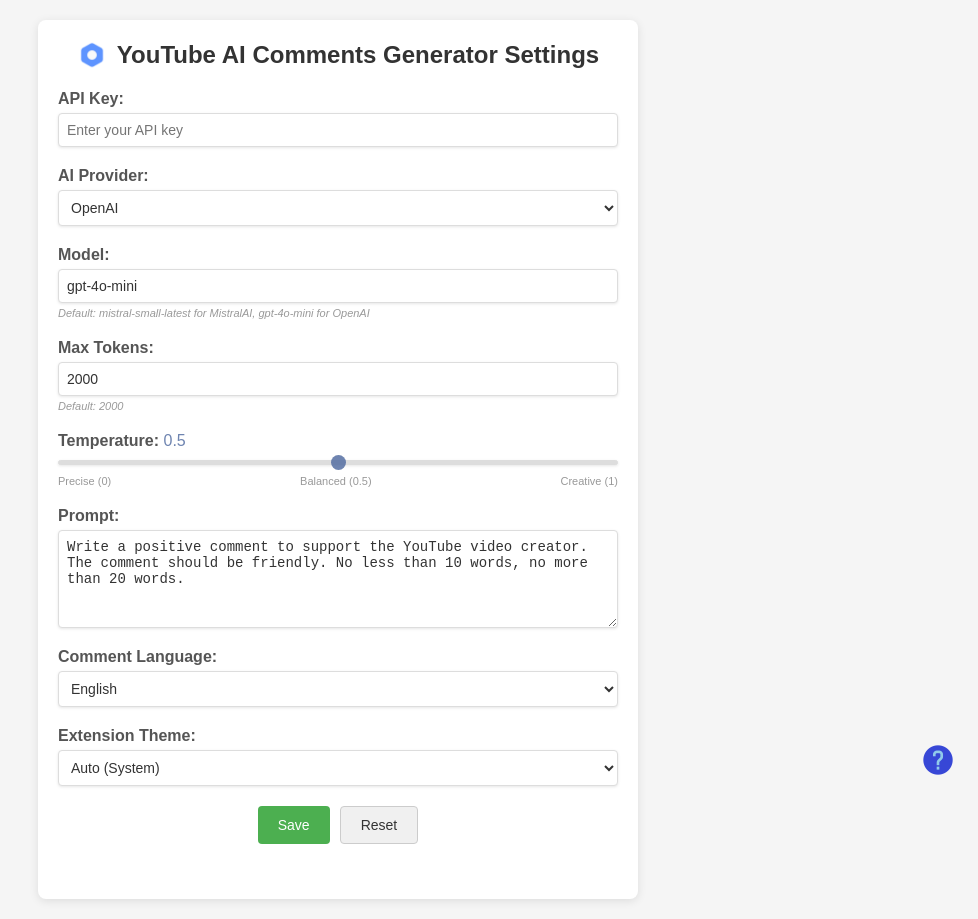
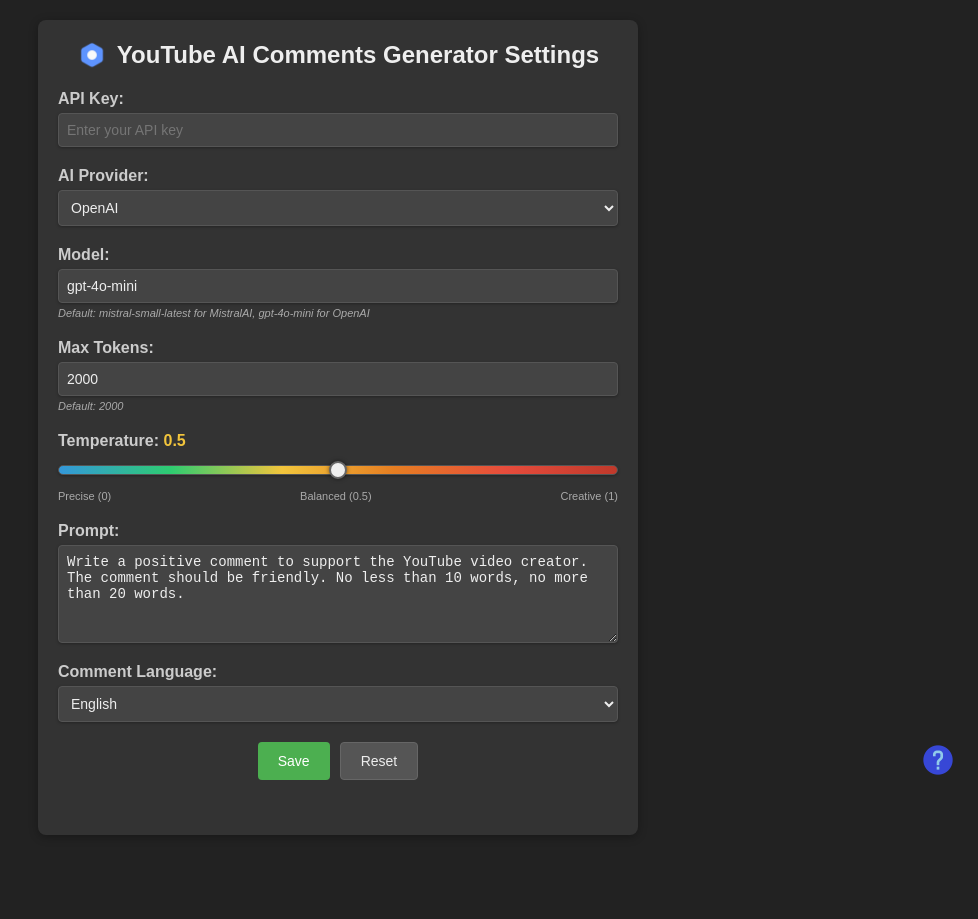
Before and after one commit to Sigmanor/yt-ai-comments, a browser extension: page src/options/options.html in a window 1280 px wide. Both pictures are taken after a click on the button "Reset". Shown: the whole page, without its empty margins (302-1280 px from the left). After the commit the page ends 855 px from the top, so only its background shows below. Drawn offline with Linux system fonts and the light colour scheme.

Commit message:
style: update temperature slider and theme settings
This commit updates the temperature slider with a gradient background and improved styling for better visibility. It also removes the theme selector, setting the theme to dark by default. The temperature display now changes color based on the selected value, and the theme is applied immediately upon page load.

```diff
--- a/src/options/options.css
+++ b/src/options/options.css
@@ -164,30 +164,72 @@
   padding: 0 !important;
 }
 
+/* Temperature slider with gradient background */
+#temperature {
+  background: linear-gradient(to right,
+    #3498db 0%, /* Cold blue */
+    #2ecc71 20%, /* Cool blue-green */
+    #f2c53c 40%, /* Neutral yellow */
+    #e67e22 60%, /* Warm orange */
+    #e74c3c 80%, /* Hot red */
+    #c0392b 100% /* Deep red */
+  );
+  height: 10px; /* Increased height for better visibility */
+  margin: 15px 0; /* Increased margin for better spacing */
+  border-radius: 5px;
+  box-shadow: inset 0 1px 3px rgba(0, 0, 0, 0.2);
+}
+
+/* Ensure the gradient is visible in dark theme */
+[data-theme="dark"] #temperature,
+html[data-theme="dark"] #temperature {
+  box-shadow: inset 0 1px 3px rgba(0, 0, 0, 0.5);
+  border: 1px solid rgba(255, 255, 255, 0.1);
+}
+
 input[type="range"]::-webkit-slider-thumb {
   -webkit-appearance: none;
   appearance: none;
-  width: 15px;
-  height: 15px;
-  background: #556fa2d9;
+  width: 18px;
+  height: 18px;
+  background: #fff;
+  border: 2px solid #333;
   border-radius: 50%;
   cursor: pointer;
+  box-shadow: 0 0 4px rgba(0, 0, 0, 0.3);
+}
+
+/* Dark theme slider thumb */
+[data-theme="dark"] input[type="range"]::-webkit-slider-thumb,
+html[data-theme="dark"] input[type="range"]::-webkit-slider-thumb {
+  background: #eee;
+  border: 2px solid #666;
+  box-shadow: 0 0 4px rgba(0, 0, 0, 0.5);
 }
 
 input[type="range"]::-moz-range-thumb {
-  width: 15px;
-  height: 15px;
-  background: #556fa2d9;
+  width: 18px;
+  height: 18px;
+  background: #fff;
+  border: 2px solid #333;
   border-radius: 50%;
   cursor: pointer;
-  border: none;
+  box-shadow: 0 0 4px rgba(0, 0, 0, 0.3);
+}
+
+/* Dark theme slider thumb for Firefox */
+[data-theme="dark"] input[type="range"]::-moz-range-thumb,
+html[data-theme="dark"] input[type="range"]::-moz-range-thumb {
+  background: #eee;
+  border: 2px solid #666;
+  box-shadow: 0 0 4px rgba(0, 0, 0, 0.5);
 }
 
 #temperature-value {
-  font-weight: normal;
-  color: #556fa2d9;
   display: inline-block;
   min-width: 30px;
+  font-weight: bold;
+  transition: color 0.3s ease;
 }
 
 .buttons {
--- a/src/options/options.html
+++ b/src/options/options.html
@@ -1,5 +1,5 @@
 <!DOCTYPE html>
-<html data-theme="light">
+<html data-theme="dark">
 
 <head>
   <meta charset="UTF-8">
@@ -12,13 +12,7 @@
       cursor: pointer !important;
     }
 
-    #theme {
-      cursor: pointer !important;
-    }
-
-    .option-group #theme {
-      cursor: pointer !important;
-    }
+    /* Theme selector removed - only dark theme is used */
 
     input:focus,
     textarea:focus,
@@ -201,14 +195,7 @@
       </select>
     </div>
 
-    <div class="option-group">
-      <label for="theme">Extension Theme:</label>
-      <select id="theme" style="width: 100%; box-sizing: border-box; cursor: pointer !important;">
-        <option value="light">Light</option>
-        <option value="dark">Dark</option>
-        <option value="auto">Auto (System)</option>
-      </select>
-    </div>
+    <!-- Theme selector removed - only dark theme is used -->
 
     <div class="buttons">
       <button id="save-btn">Save</button>
--- a/src/options/options.js
+++ b/src/options/options.js
@@ -6,7 +6,7 @@
   model: '',  // Will be set dynamically based on provider
   maxTokens: 2000,
   temperature: 0.5,
-  theme: 'auto', // Auto = system theme, can be 'light', 'dark', or 'auto'
+  theme: 'dark', // Only dark theme is used
   prompt: 'Write a positive comment to support the YouTube video creator. The comment should be friendly. No less than 10 words, no more than 20 words.'
 };
 
@@ -78,45 +78,49 @@
   });
 }
 
-// Function to apply theme based on selection or system preference
-function applyTheme(theme) {
-  console.log('Applying theme:', theme);
+// Function to get color based on temperature (0 = cold/blue, 1 = hot/red)
+function getTemperatureColor(temperature) {
+  // Convert temperature to a value between 0 and 1
+  const temp = parseFloat(temperature);
+  if (isNaN(temp)) return '#f2c53c'; // Default yellow if invalid
 
-  // Remove any existing theme attribute from both html and body
-  document.documentElement.removeAttribute('data-theme');
-  document.body.removeAttribute('data-theme');
+  // Create a gradient from blue (cold) to red (hot)
+  if (temp <= 0.2) {
+    // Cold blue (0-0.2)
+    return '#3498db';
+  } else if (temp <= 0.4) {
+    // Cool blue-green (0.2-0.4)
+    return '#2ecc71';
+  } else if (temp <= 0.6) {
+    // Neutral yellow (0.4-0.6)
+    return '#f2c53c';
+  } else if (temp <= 0.8) {
+    // Warm orange (0.6-0.8)
+    return '#e67e22';
+  } else {
+    // Hot red (0.8-1.0)
+    return '#e74c3c';
+  }
+}
 
-  if (theme === 'dark') {
-    // Apply dark theme to both html and body elements
-    document.documentElement.setAttribute('data-theme', 'dark');
-    document.body.setAttribute('data-theme', 'dark');
-    console.log('Dark theme applied, data-theme attribute set on HTML and BODY');
-  } else if (theme === 'light') {
-    // Light theme is default, no need to add attribute
-    console.log('Light theme applied, no data-theme attribute needed');
-  } else if (theme === 'auto') {
-    // Check system preference
-    if (window.matchMedia && window.matchMedia('(prefers-color-scheme: dark)').matches) {
-      document.documentElement.setAttribute('data-theme', 'dark');
-      document.body.setAttribute('data-theme', 'dark');
-      console.log('Auto theme: system is dark, data-theme attribute set on HTML and BODY');
-    } else {
-      console.log('Auto theme: system is light, no data-theme attribute needed');
-    }
+// Function to update temperature display
+function updateTemperatureDisplay(value) {
+  const temperatureValue = document.getElementById('temperature-value');
+  if (temperatureValue) {
+    temperatureValue.textContent = value;
+    temperatureValue.style.color = getTemperatureColor(value);
+    console.log('Temperature updated to:', value, 'with color:', getTemperatureColor(value));
+  }
+}
 
-    // Add listener for system theme changes
-    window.matchMedia('(prefers-color-scheme: dark)').addEventListener('change', e => {
-      if (e.matches) {
-        document.documentElement.setAttribute('data-theme', 'dark');
-        document.body.setAttribute('data-theme', 'dark');
-        console.log('System theme changed to dark, data-theme attribute set');
-      } else {
-        document.documentElement.removeAttribute('data-theme');
-        document.body.removeAttribute('data-theme');
-        console.log('System theme changed to light, data-theme attribute removed');
-      }
-    });
-  }
+// Function to apply dark theme
+function applyTheme() {
+  console.log('Applying dark theme');
+
+  // Apply dark theme to both html and body elements
+  document.documentElement.setAttribute('data-theme', 'dark');
+  document.body.setAttribute('data-theme', 'dark');
+  console.log('Dark theme applied, data-theme attribute set on HTML and BODY');
 
   // Force a repaint to ensure styles are applied
   const originalDisplay = document.body.style.display;
@@ -198,21 +202,15 @@
       // Set initial value
       const tempValue = options.temperature !== undefined ? options.temperature : defaultOptions.temperature;
       temperatureSlider.value = tempValue;
-      temperatureValue.textContent = tempValue;
+
+      // Update temperature display with color
+      updateTemperatureDisplay(tempValue);
 
       console.log('Set temperature to:', tempValue);
     }
 
-    // Set theme selection
-    const themeValue = options.theme || defaultOptions.theme;
-    console.log('Setting theme to:', themeValue);
-    const themeSelect = document.getElementById('theme');
-    if (themeSelect) {
-      themeSelect.value = themeValue;
-    }
-
-    // Apply the theme
-    applyTheme(themeValue);
+    // Apply dark theme
+    applyTheme();
 
   } catch (error) {
     console.error('Failed to load options:', error);
@@ -257,7 +255,8 @@
     if (isNaN(temperature) || temperature < 0 || temperature > 1) {
       temperature = defaultOptions.temperature;
       temperatureInput.value = temperature;
-      document.getElementById('temperature-value').textContent = temperature;
+      // Update temperature display with color
+      updateTemperatureDisplay(temperature);
     }
 
     // Get model value, use default if empty
@@ -273,10 +272,8 @@
     const providerValue = providerSelect ? providerSelect.value : defaultOptions.provider;
     console.log('Getting provider value for saving:', providerValue);
 
-    // Get selected theme
-    const themeSelect = document.getElementById('theme');
-    const selectedTheme = themeSelect ? themeSelect.value : defaultOptions.theme;
-    console.log('Selected theme:', selectedTheme);
+    // Theme is always dark
+    console.log('Using dark theme');
 
     const options = {
       language: document.getElementById('language').value,
@@ -285,7 +282,7 @@
       model: model,
       maxTokens: maxTokens,
       temperature: temperature,
-      theme: selectedTheme,
+      theme: 'dark', // Always dark theme
       prompt: document.getElementById('prompt').value
     };
 
@@ -352,11 +349,11 @@
 
     // Reset temperature
     const temperatureSlider = document.getElementById('temperature');
-    const temperatureValue = document.getElementById('temperature-value');
 
-    if (temperatureSlider && temperatureValue) {
+    if (temperatureSlider) {
       temperatureSlider.value = defaultOptions.temperature;
-      temperatureValue.textContent = defaultOptions.temperature;
+      // Update temperature display with color
+      updateTemperatureDisplay(defaultOptions.temperature);
     }
 
     // Reset prompt
@@ -364,12 +361,8 @@
       document.getElementById('prompt').value = defaultOptions.prompt;
     }
 
-    // Reset theme
-    const themeSelect = document.getElementById('theme');
-    if (themeSelect) {
-      themeSelect.value = defaultOptions.theme;
-      applyTheme(defaultOptions.theme);
-    }
+    // Apply dark theme
+    applyTheme();
 
     // Save the default options
     await saveOptions();
@@ -392,13 +385,8 @@
 }
 
 // Initialize the page
-// Apply theme from storage before DOM is fully loaded
-chrome.storage.sync.get(['theme'], function (result) {
-  const theme = result.theme || 'auto';
-  if (theme === 'dark' || (theme === 'auto' && window.matchMedia && window.matchMedia('(prefers-color-scheme: dark)').matches)) {
-    document.documentElement.setAttribute('data-theme', 'dark');
-  }
-});
+// Apply dark theme before DOM is fully loaded
+document.documentElement.setAttribute('data-theme', 'dark');
 
 document.addEventListener('DOMContentLoaded', async function() {
   try {
@@ -485,11 +473,9 @@
     const temperatureSlider = document.getElementById('temperature');
     if (temperatureSlider) {
       temperatureSlider.addEventListener('input', function() {
-        const temperatureValue = document.getElementById('temperature-value');
-        if (temperatureValue) {
-          temperatureValue.textContent = this.value;
-          console.log('Temperature slider changed to:', this.value);
-        }
+        // Update temperature display with color
+        updateTemperatureDisplay(this.value);
+        console.log('Temperature slider changed to:', this.value);
       });
     }
 
@@ -517,22 +503,7 @@
       });
     }
 
-    // Add event listener for theme change
-    const themeSelect = document.getElementById('theme');
-    if (themeSelect) {
-      themeSelect.addEventListener('change', function () {
-        const selectedTheme = this.value;
-        console.log('Theme changed to:', selectedTheme);
-
-        // Apply theme immediately
-        applyTheme(selectedTheme);
-
-        // Save the theme change immediately
-        chrome.storage.sync.set({ theme: selectedTheme }, () => {
-          console.log('Theme saved after change');
-        });
-      });
-    };
+    // Theme is always dark, no event listener needed
 
     console.log('Options page initialized successfully');
 
```
